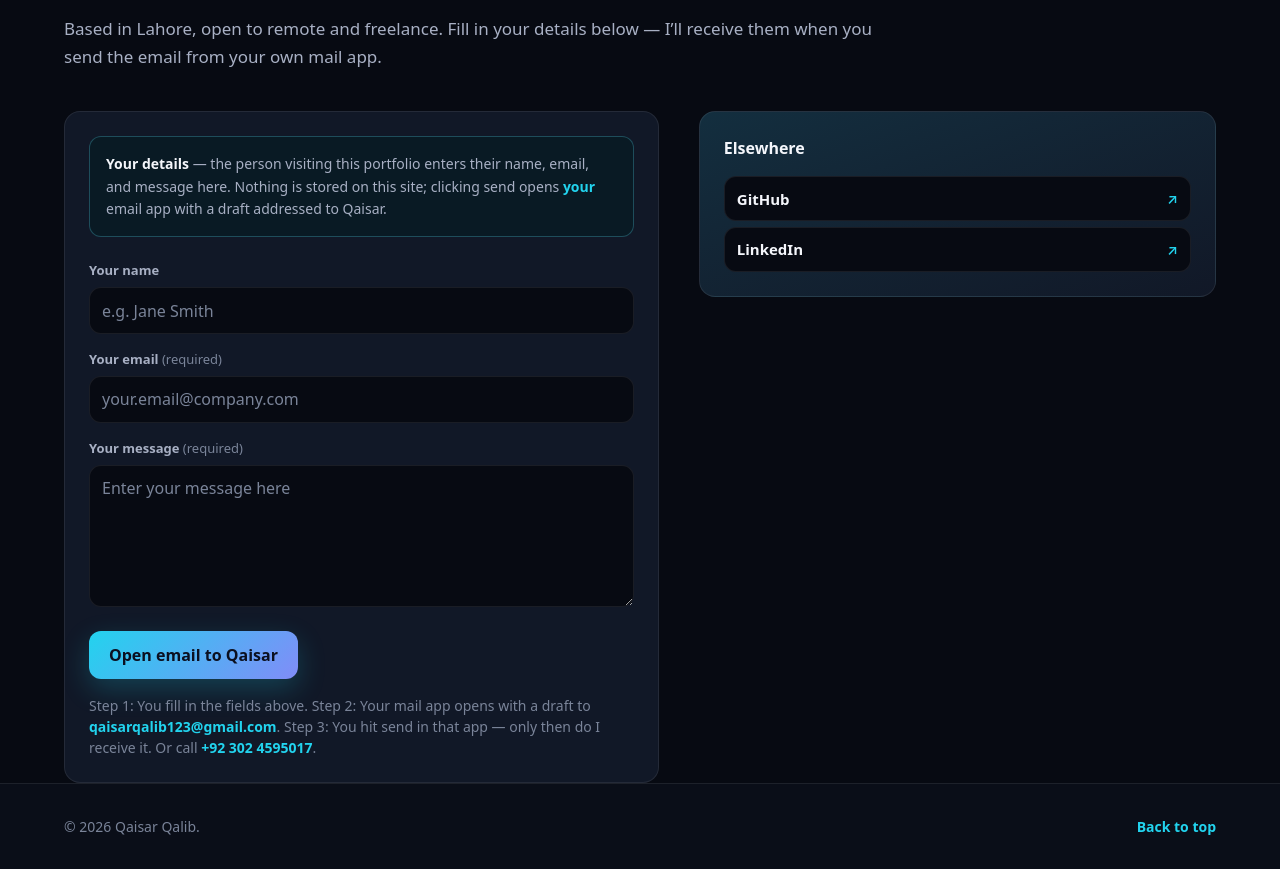
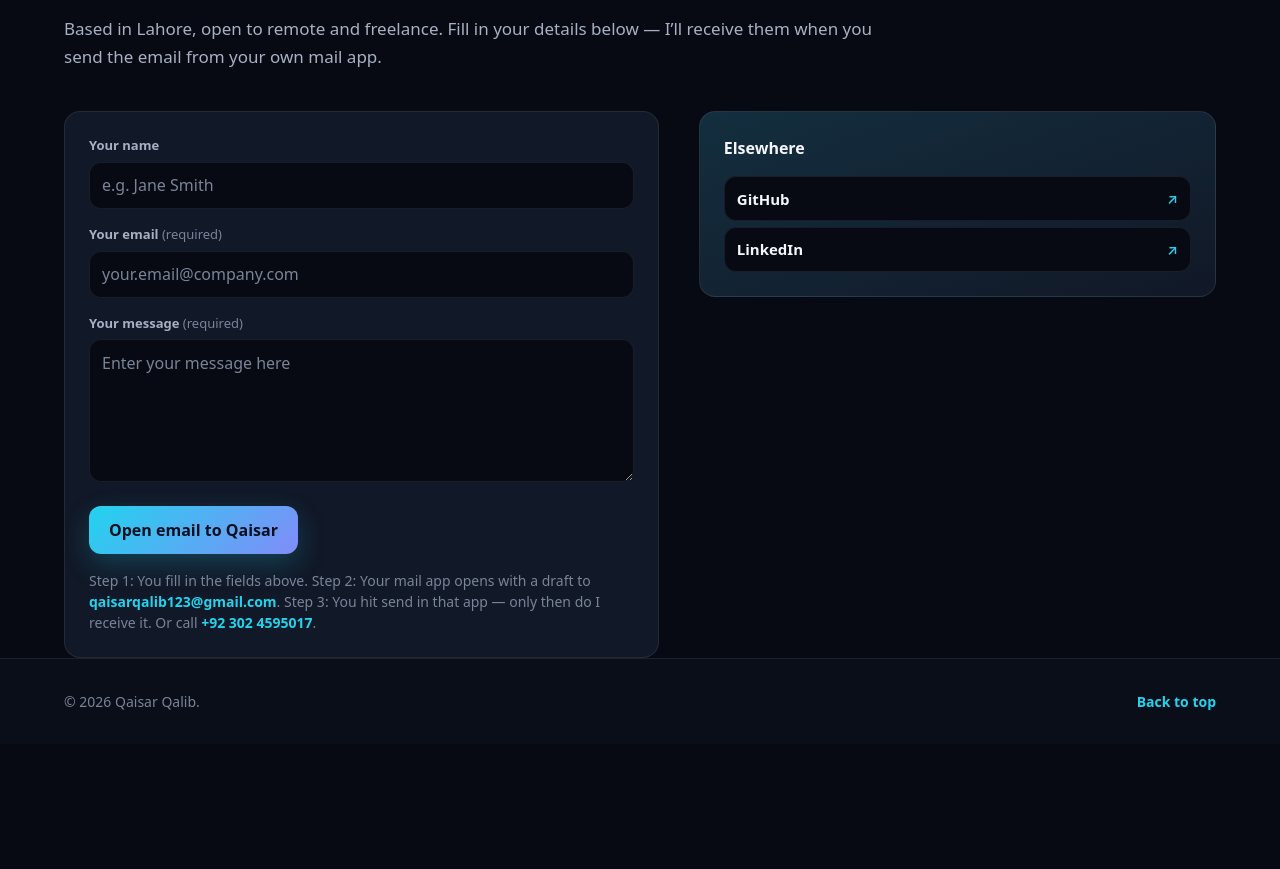
Before and after one commit to qaisar4/qaisarqalib_portfolio, a React (Vite) app: page / in a window 1280 px wide. Shown: the part 5120-5989 px from the top of the page. After the commit the page ends 5864 px from the top, so only its background shows below. Built offline with nearby package versions, Linux system fonts and the light colour scheme.

Commit message:
removed extra container

```diff
--- a/src/components/Contact.jsx
+++ b/src/components/Contact.jsx
@@ -87,12 +87,6 @@ export function Contact() {
     >
       <div className={styles.layout}>
         <form className={styles.form} onSubmit={handleSubmit} noValidate>
-          <p className={styles.formIntro}>
-            <strong>Your details</strong> — the person visiting this portfolio enters their name, email, and
-            message here. Nothing is stored on this site; clicking send opens <em>your</em> email app with a
-            draft addressed to {site.firstName}.
-          </p>
-
           <label className={styles.field}>
             <span className={styles.label}>Your name</span>
             <input
```
